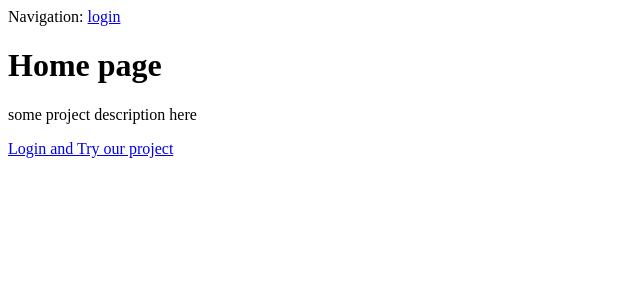
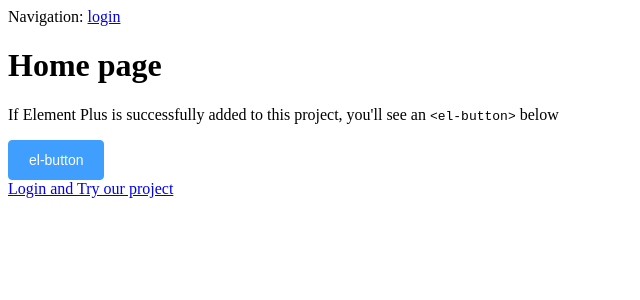
Before and after one commit to demosglok/personal-job-assistant, a Vue app in the folder front/: page / in a window 1280 px wide. Shown: the top 300 px of the page, without its empty margins (0-640 px from the left). Built offline with nearby package versions, Linux system fonts and the light colour scheme; no server answers.

Commit message:
element-plus (ex element-ui)

```diff
--- a/front/package.json
+++ b/front/package.json
@@ -1,8 +1,8 @@
 {
   "name": "frontend_for_auth_template",
   "version": "0.1.0",
+  "private": true,
   "description": "this is vue frontend for sample vue template with auth with github, facebook, google, linkedin",
-  "private": true,
   "scripts": {
     "serve": "vue-cli-service serve",
     "build": "vue-cli-service build",
@@ -11,6 +11,7 @@
   "dependencies": {
     "axios": "^0.21.1",
     "core-js": "^3.6.5",
+    "element-plus": "^1.0.2-beta.28",
     "vue": "^3.0.0",
     "vue-router": "^4.0.5",
     "vuex": "^4.0.0"
@@ -22,7 +23,8 @@
     "@vue/compiler-sfc": "^3.0.0",
     "babel-eslint": "^10.1.0",
     "eslint": "^6.7.2",
-    "eslint-plugin-vue": "^7.0.0"
+    "eslint-plugin-vue": "^7.0.0",
+    "vue-cli-plugin-element-plus": "~0.0.13"
   },
   "eslintConfig": {
     "root": true,
--- a/front/src/App.vue
+++ b/front/src/App.vue
@@ -7,7 +7,6 @@
 </template>
 
 <script>
-
 
 export default {
   name: 'App',
@@ -27,10 +26,9 @@ export default {
       .then(() => this.$router.push('/account'))
       .catch(ex => console.log("App failed to load user", ex.message));
   }
-
 }
 </script>
 
-<style scoped>
+<style>
 
 </style>
--- a/front/src/main.js
+++ b/front/src/main.js
@@ -2,8 +2,8 @@ import { createApp } from 'vue'
 import App from './App.vue'
 import router from './router'
 import store from './store';
+import installElementPlus from './plugins/element'
 
 const app = createApp(App);
-app.use(router);
-app.use(store);
-app.mount('#app');
+installElementPlus(app);
+app.use(router).use(store).mount('#app');
--- /dev/null
+++ b/front/src/plugins/element.js
@@ -0,0 +1,7 @@
+import ElementPlus from 'element-plus'
+import 'element-plus/lib/theme-chalk/index.css'
+import locale from 'element-plus/lib/locale/lang/ru'
+
+export default (app) => {
+  app.use(ElementPlus, { locale })
+}
--- a/front/src/views/Home.vue
+++ b/front/src/views/Home.vue
@@ -1,9 +1,14 @@
 <template>
   <div class="wrapper">
     <h1>Home page</h1>
-    <p>
-      some project description here
-    </p>
+    <div>
+      <p>
+        If Element Plus is successfully added to this project, you'll see an
+        <code v-text="'<el-button>'"></code>
+        below
+      </p>
+      <el-button type="primary">el-button</el-button>
+    </div>
     <router-link to="/login">Login and Try our project</router-link>
   </div>
 </template>
```
Also changed, not shown: 1 other file (tests, documents, lock files or other folders).
